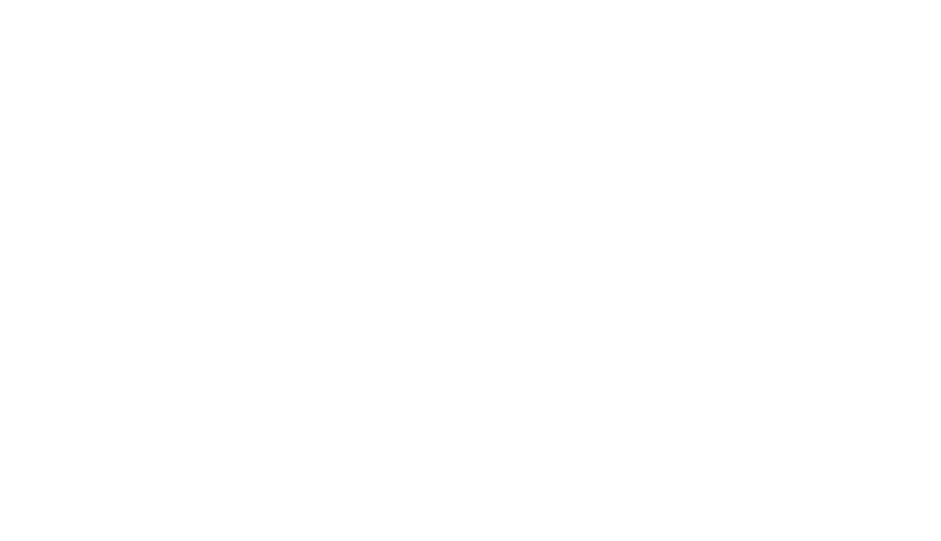
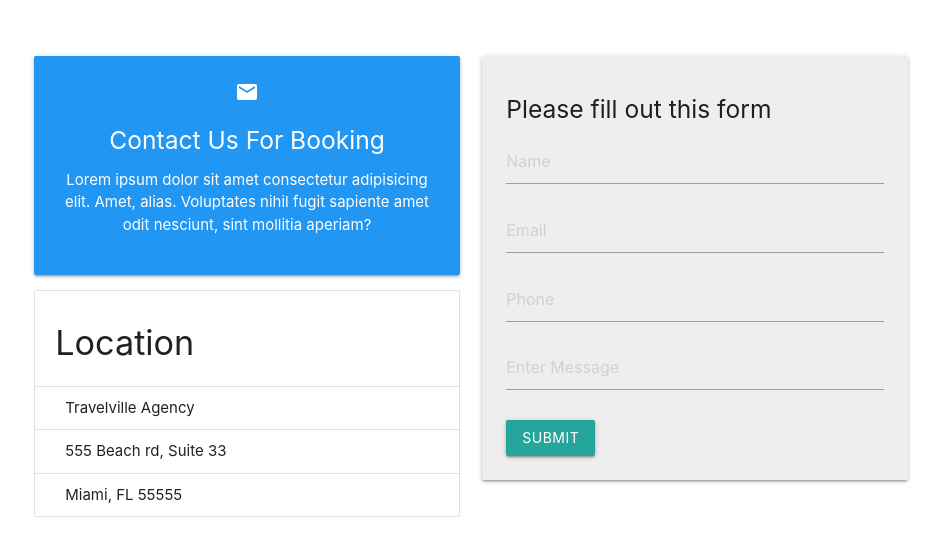
Before and after one commit to ajfsdeveloper/react-materializecss-travelville, a React (Create React App) app: page / in a window 1280 px wide. Shown: the part 2318-2859 px from the top of the page, without its empty margins (169-1110 px from the left). Before the commit the page ends 2351 px from the top, so only its background shows below. Built offline with nearby package versions, Linux system fonts and the light colour scheme.

Commit message:
Add Contact component

```diff
--- a/src/App.js
+++ b/src/App.js
@@ -6,6 +6,7 @@
 import PopularPlaces from './components/PopularPlaces'
 import Follow from './components/Follow'
 import Gallery from './components/Gallery'
+import Contact from './components/Contact'
 
 class App extends Component {
   render() {
@@ -18,6 +19,7 @@
         <PopularPlaces />
         <Follow />
         <Gallery />
+        <Contact />
       </React.Fragment>
     )
   }
--- /dev/null
+++ b/src/components/Contact.jsx
@@ -0,0 +1,54 @@
+import React from 'react'
+
+const Contact = () => {
+  return (
+    <section id="contact" className="section section-contact scrollspy">
+      <div className="container">
+        <div className="row">
+          <div className="col s12 m6">
+            <div className="card-panel blue white-text center">
+              <i className="material-icons">email</i>
+              <h5>Contact Us For Booking</h5>
+              <p>
+                Lorem ipsum dolor sit amet consectetur adipisicing elit. Amet,
+                alias. Voluptates nihil fugit sapiente amet odit nesciunt, sint
+                mollitia aperiam?
+              </p>
+            </div>
+            <ul className="collection with-header">
+              <li className="collection-header">
+                <h4>Location</h4>
+              </li>
+              <li className="collection-item">Travelville Agency</li>
+              <li className="collection-item">555 Beach rd, Suite 33</li>
+              <li className="collection-item">Miami, FL 55555</li>
+            </ul>
+          </div>
+          <div className="col s12 m6">
+            <div className="card-panel grey lighten-3">
+              <h5>Please fill out this form</h5>
+              <div className="input-field">
+                <input type="text" placeholder="Name" />
+              </div>
+              <div className="input-field">
+                <input type="text" placeholder="Email" />
+              </div>
+              <div className="input-field">
+                <input type="text" placeholder="Phone" />
+              </div>
+              <div className="input-field">
+                <textarea
+                  className="materialize-textarea"
+                  placeholder="Enter Message"
+                />
+              </div>
+              <input type="submit" value="Submit" className="btn" />
+            </div>
+          </div>
+        </div>
+      </div>
+    </section>
+  )
+}
+
+export default Contact
```
